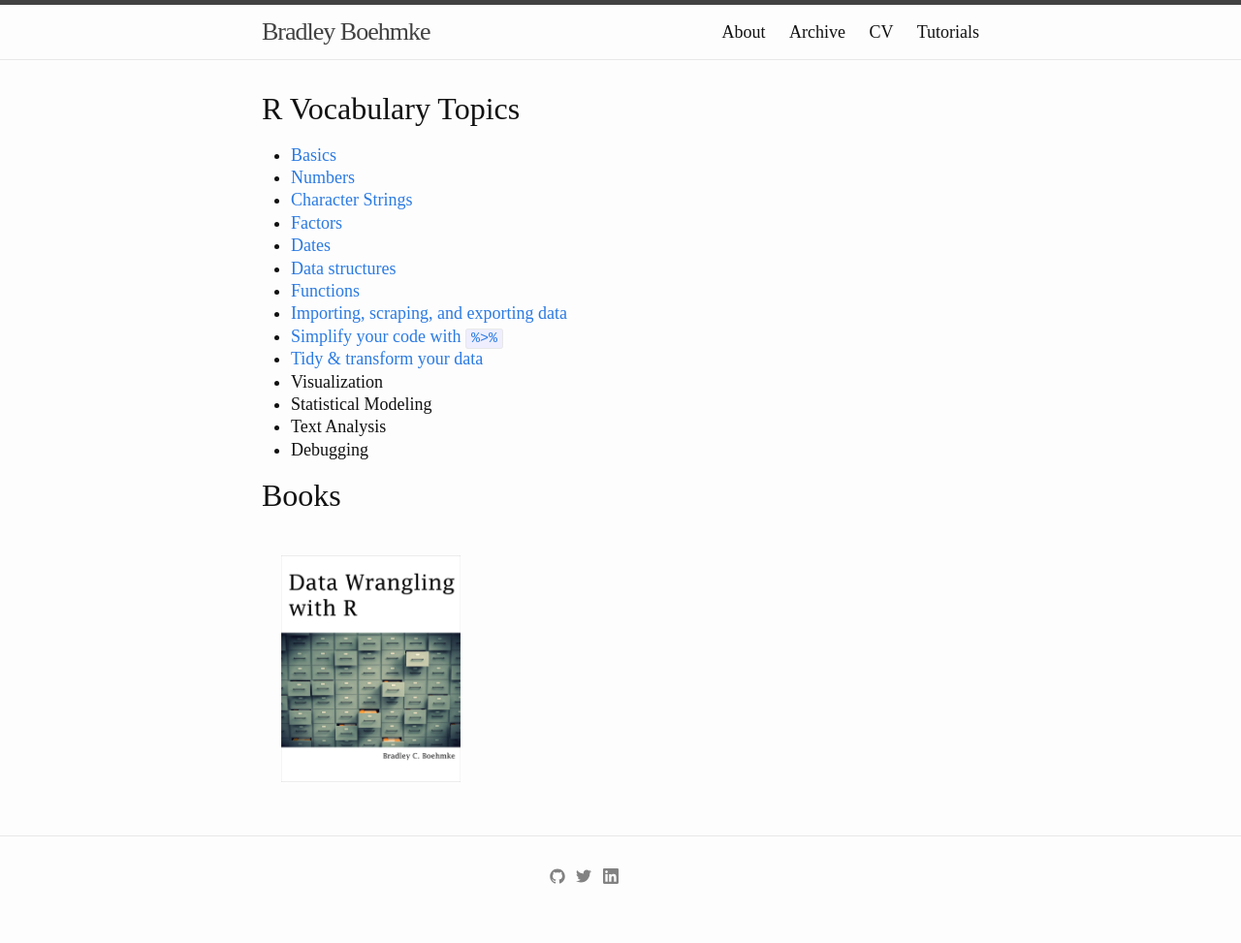
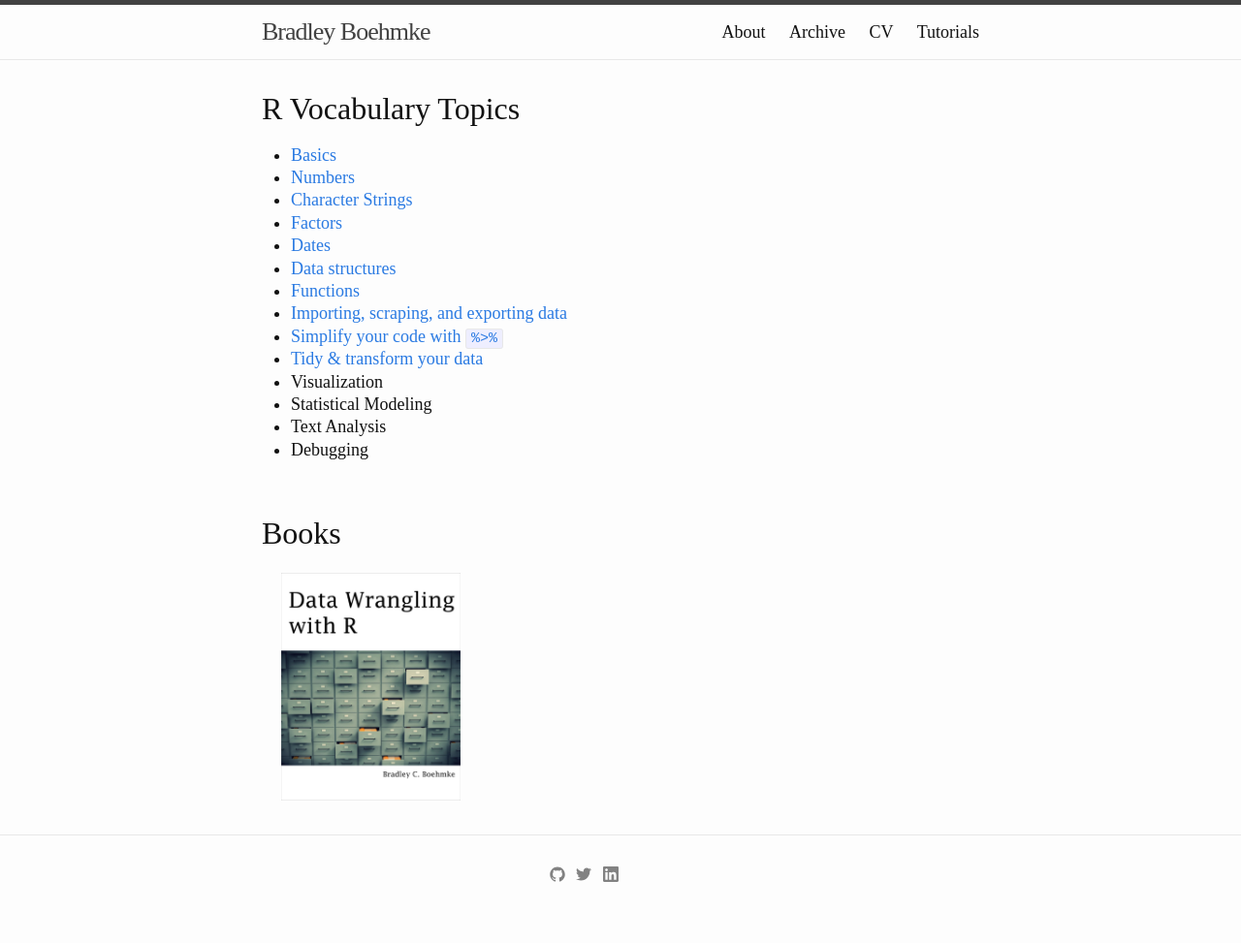
Before and after one commit to bradleyboehmke/bradleyboehmke, a Jekyll site: the page built from tutorials/index.md, in a window 1280 px wide. Shown: the whole page at 97% size. Built offline with Jekyll 4.4.1, drawn with Linux system fonts in a browser that asks for light colours.

Commit message:
Update index.md

```diff
--- a/tutorials/index.md
+++ b/tutorials/index.md
@@ -21,6 +21,8 @@ permalink: /tutorials/
 * Text Analysis
 * Debugging
 
+<br>
+
 ## Books
 
-<a href="https://leanpub.com/datawranglingwithr"><img src="/public/images/DataWranglingCover.jpg" alt="Data Wrangling with R" align="left" vspace="25" hspace="20" height="25%" width="25%"></a>
+<a href="https://leanpub.com/datawranglingwithr"><img src="/public/images/DataWranglingCover.jpg" alt="Data Wrangling with R" align="left" vspace="5" hspace="20" height="25%" width="25%"></a>
```
